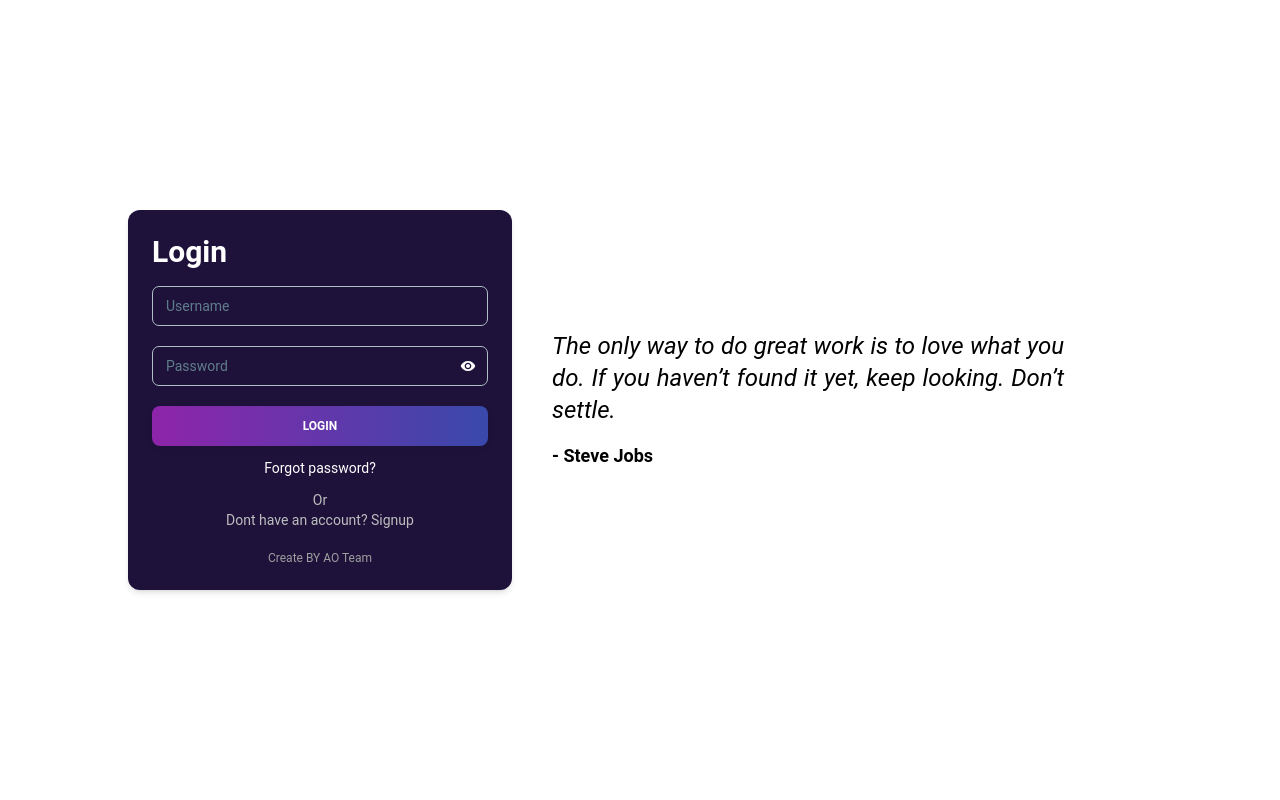
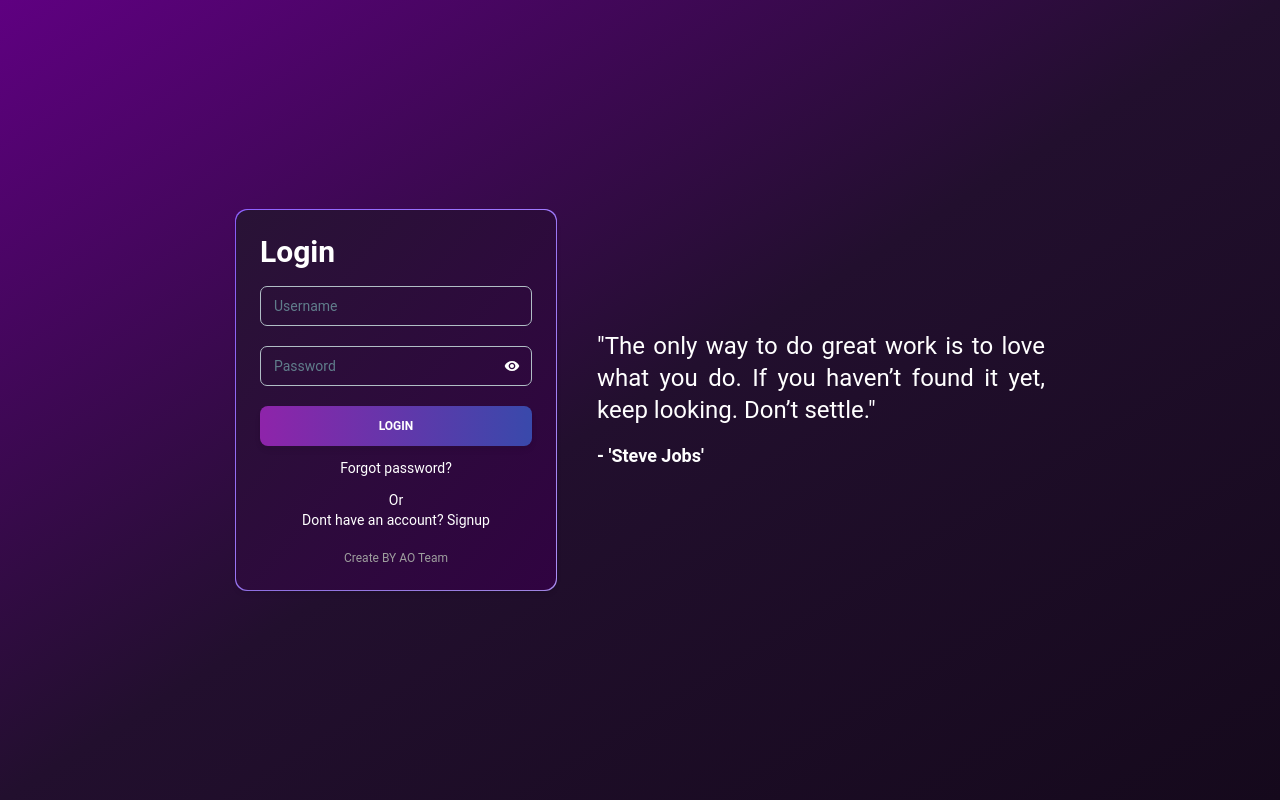
Before and after one commit to AbuDzarAlGhifari/fe_joblist, a Next.js app: page / in a window 1280 px wide. Built offline with nearby package versions, Linux system fonts and the light colour scheme.

Commit message:
update: login page

```diff
--- a/package.json
+++ b/package.json
@@ -12,6 +12,7 @@
     "@hookform/resolvers": "^3.9.0",
     "@material-tailwind/react": "^2.1.10",
     "axios": "^1.7.7",
+    "google-fonts": "^1.0.0",
     "next": "14.2.11",
     "react": "^18",
     "react-dom": "^18",
--- a/src/app/(auth)/page.jsx
+++ b/src/app/(auth)/page.jsx
@@ -7,6 +7,7 @@ import * as yup from 'yup';
 import config from '@/config';
 import { Input, Button } from '@material-tailwind/react';
 import { MdErrorOutline, MdVisibility, MdVisibilityOff } from 'react-icons/md';
+import { Poiret_One } from 'next/font/google';
 
 const Login = () => {
   const [username, setUsername] = useState('');
@@ -59,10 +60,12 @@ const Login = () => {
   };
 
   return (
-    <div className="flex items-center justify-center min-h-screen ">
-      <div className="flex w-full max-w-5xl gap-10 mx-auto">
+    <div className="flex items-center justify-center min-h-screen bg-gradient-to-br from-[#5F0081] via-[#220F2E] to-[#15091c]">
+      <div className="flex items-center justify-center w-full max-w-4xl gap-10 mx-auto">
         {/* Login Form */}
-        <section className="p-6 bg-[#1e123b] text-white shadow-md rounded-xl w-full max-w-md lg:w-96">
+
+        <div class=" rounded-xl bg-gradient-to-br from-[#8E62FF]  to-[#b496ff] p-[1px]">
+          <section className="p-6 bg-gradient-to-br  from-[#291336] to-[#300341] text-white shadow-md rounded-xl w-full max-w-md lg:w-80">
             <h2 className="mb-4 text-2xl font-semibold lg:text-3xl">Login</h2>
             <form onSubmit={handleSubmit}>
               <div className="mb-5">
@@ -72,7 +75,7 @@ const Login = () => {
                   value={username}
                   error={!!errors.username}
                   fullWidth
-                className="text-yellow-100 placeholder-gray-400 border-white "
+                  className="text-yellow-100 placeholder-white border-white "
                   onChange={(e) => setUsername(e.target.value)}
                 />
                 {errors.username && (
@@ -90,7 +93,7 @@ const Login = () => {
                   value={password}
                   error={!!errors.password}
                   fullWidth
-                className="text-white placeholder-gray-400 border-white"
+                  className="text-white placeholder-white border-white"
                   onChange={(e) => setPassword(e.target.value)}
                 />
                 <div
@@ -124,7 +127,7 @@ const Login = () => {
                   Forgot password?
                 </a>
               </div>
-            <div className="mt-3 text-sm text-center text-gray-400">
+              <div className="mt-3 text-sm text-center text-whplaceholder-white">
                 <p>Or</p>
                 <a onClick={handleRegister} className="">
                   Dont have an account? Signup
@@ -135,15 +138,16 @@ const Login = () => {
               </p>
             </form>
           </section>
+        </div>
 
         {/* Quote Section */}
-        <div className="items-center justify-center hidden w-1/2 md:flex">
+        <div className="items-center justify-center hidden w-1/2 text-white md:flex">
           <div className="text-justify">
-            <p className="text-xl italic lg:text-2xl">
-              The only way to do great work is to love what you do. If you
-              haven’t found it yet, keep looking. Don’t settle.
+            <p className="text-xl lg:text-2xl">
+              &quot;The only way to do great work is to love what you do. If you
+              haven’t found it yet, keep looking. Don’t settle.&quot;
             </p>
-            <p className="mt-4 text-lg font-bold">- Steve Jobs</p>
+            <p className="mt-4 text-lg font-bold">- &apos;Steve Jobs&apos;</p>
           </div>
         </div>
       </div>
--- a/tailwind.config.js
+++ b/tailwind.config.js
@@ -12,6 +12,10 @@ module.exports = withMT({
         background: 'var(--background)',
         foreground: 'var(--foreground)',
       },
+      backgroundImage: {
+        'custom-gradient':
+          'linear-gradient(70deg, rgba(95,0,129,0.7) 100%, rgba(34,15,46,0.7) 100%)',
+      },
     },
   },
   plugins: [],
```
Also changed, not shown: 1 other file (tests, documents, lock files or other folders). Lines whose indentation alone changed are shown as unchanged.
